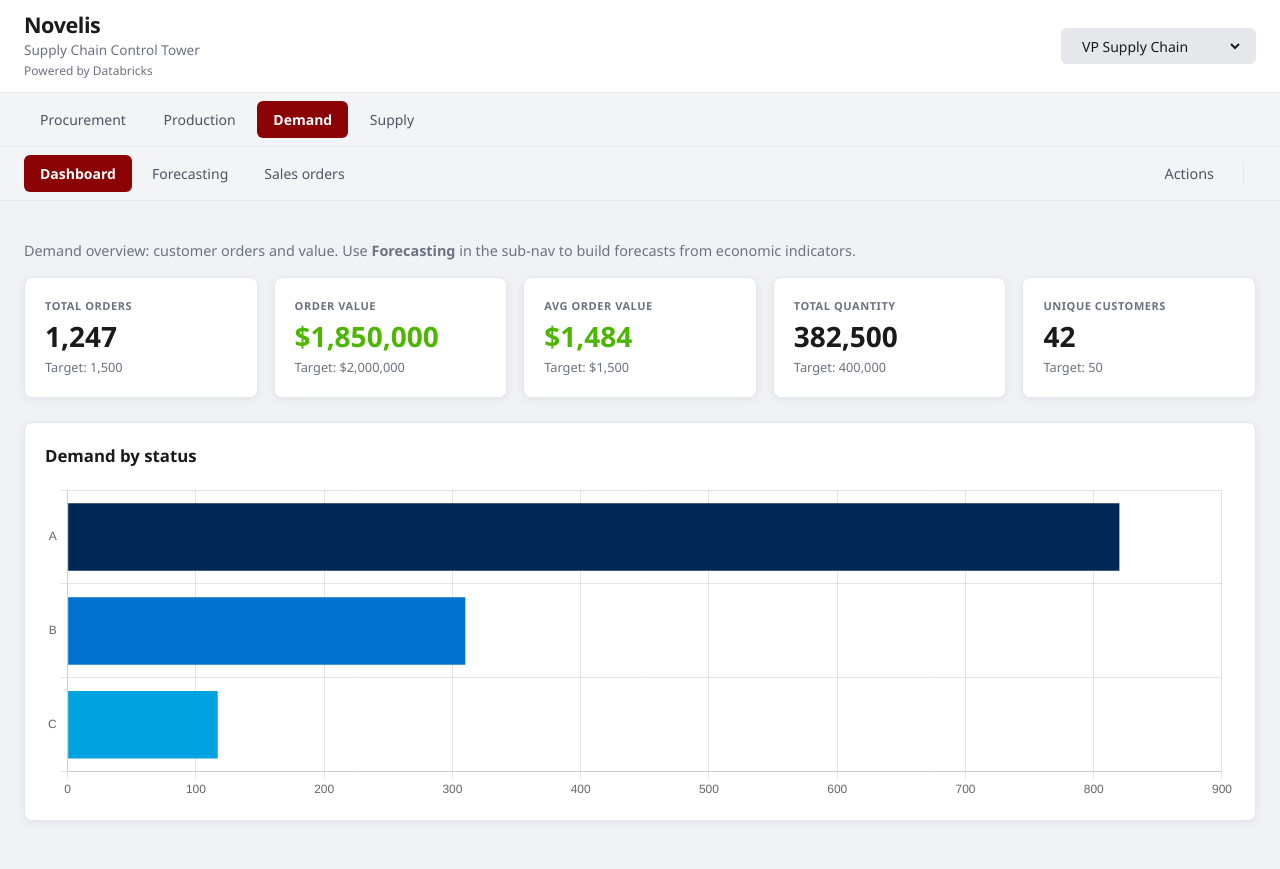
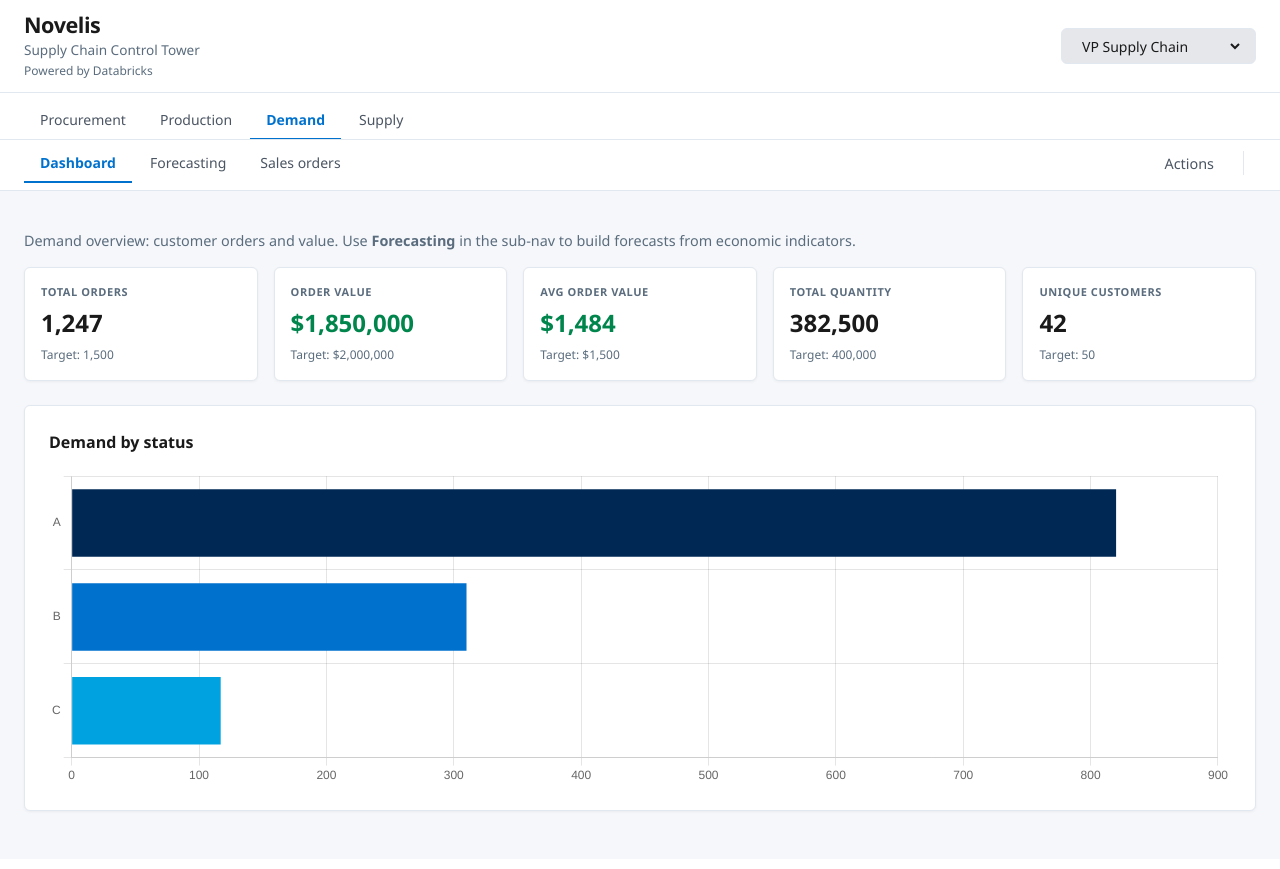
Before and after one commit to noelhoxie/AI_demo, a Flask app: page /demand in a window 1280 px wide. After the commit the page ends 813 px from the top, so only its background shows below. Run offline with Flask 3, Linux system fonts and the light colour scheme; data that the repository does not hold is empty; some libraries are stand-ins or nearby versions.

Commit message:
Minimal nav styling, company tweaks, DESIGN.md

```diff
--- a/supply_chain_dashboard/company.py
+++ b/supply_chain_dashboard/company.py
@@ -18,8 +18,8 @@
 # Actions page subtitle (under the app name on /actions)
 COMPANY_ACTIONS_SUBTITLE = "Actions by role"
 
-# Primary brand color (hex). Novelis burgundy/dark red from brand palette.
-COMPANY_PRIMARY_COLOR = "#8B0304"
+# Primary brand color (hex). Novelis blue from brand palette.
+COMPANY_PRIMARY_COLOR = "#0072CE"
 
 
 def get_company():
--- a/supply_chain_dashboard/static/css/style.css
+++ b/supply_chain_dashboard/static/css/style.css
@@ -1,26 +1,34 @@
-/* Supply Chain Dashboard — Control Tower template (Novelis) */
+/* Supply Chain Dashboard — minimal, professional (no icons; text-only UI)
+ * Design tokens: spacing scale 4px base → 8, 12, 16, 24, 32px; single font; limited palette.
+ * See DESIGN.md for page templates and patterns.
+ */
 :root {
-  --color-primary: #8B0304;
-  --color-bg: #F0F2F5;
+  --color-primary: #0072CE;
+  --color-bg: #F5F7FA;
   --color-card: #FFFFFF;
   --color-border: #E2E8F0;
   --color-text: #1a1a1a;
-  --color-text-muted: #6B7280;
-  --color-success: #4DB600;
+  --color-text-muted: #5A6C7D;
+  --color-success: #00854D;
   --color-warning: #C9A227;
   --font-sans: 'Segoe UI', 'Helvetica Neue', Arial, sans-serif;
-  --shadow: 0 2px 8px rgba(0, 0, 0, 0.06);
-  --shadow-card: 0 2px 8px rgba(0, 0, 0, 0.06);
-  --radius: 8px;
-  /* Light header and nav (Control Tower style) */
+  --shadow: 0 1px 3px rgba(0, 0, 0, 0.05);
+  --shadow-card: 0 1px 3px rgba(0, 0, 0, 0.05);
+  --radius: 6px;
+  /* Spacing scale (4px base) */
+  --space-8: 0.5rem;
+  --space-12: 0.75rem;
+  --space-16: 1rem;
+  --space-24: 1.5rem;
+  --space-32: 2rem;
   --header-bg: #FFFFFF;
   --header-text: #1a1a1a;
-  --header-text-muted: #6B7280;
-  --nav-bg: #F3F4F6;
+  --header-text-muted: #5A6C7D;
+  --nav-bg: #F8FAFC;
   --nav-tab-inactive: #4B5563;
   --nav-tab-active-bg: var(--color-primary);
   --nav-tab-active-text: #FFFFFF;
-  --header-user-bg: #4DB600;
+  --header-user-bg: #00854D;
   --header-user-text: #FFFFFF;
   --btn-action-secondary-bg: #166534;
   --btn-action-secondary-text: #FFFFFF;
@@ -204,11 +212,11 @@
 .actions-dropdown-item:hover { background: var(--color-bg); color: var(--color-primary); }
 .actions-dropdown-item.disabled { color: var(--color-text-muted); cursor: default; }
 
-/* Top nav: two major rows — row 1 = main nav (Procurement, Production, Demand, Supply), row 2 = tools + actions */
+/* Top nav: minimal two-row — row 1 = main nav, row 2 = sub-nav + actions */
 .nav-top {
   display: flex;
   flex-direction: column;
-  background: var(--nav-bg);
+  background: var(--header-bg);
   border-bottom: 1px solid var(--color-border);
   font-family: var(--font-sans);
 }
@@ -217,39 +225,66 @@
   flex-wrap: wrap;
   align-items: center;
   gap: 0;
-  padding: 0.5rem 1.5rem;
-  min-height: 48px;
+  padding: 0 1.5rem;
+  min-height: 0;
 }
 .nav-row-1 {
-  border-bottom: 1px solid var(--color-border);
+  padding-top: 0.5rem;
+  padding-bottom: 0;
+  min-height: 40px;
 }
-.nav-row-2 .nav-tabs,
-.nav-row-2 .nav-links {
-  gap: 0.35rem;
+.nav-row-2 {
+  padding-top: 0.25rem;
+  padding-bottom: 0.5rem;
+  min-height: 36px;
+  border-top: 1px solid var(--color-border);
 }
 .nav-row-2 .nav-actions {
   margin-left: auto;
 }
-/* Tiered sub-nav: subpages under current main section */
+/* Sub-nav: minimal text links */
 .nav-sub .nav-secondary {
-  gap: 0.75rem;
+  gap: 0;
 }
 .nav-sub-label {
-  font-size: 0.75rem;
+  font-size: 0.7rem;
   font-weight: 600;
   text-transform: uppercase;
-  letter-spacing: 0.04em;
+  letter-spacing: 0.05em;
   color: var(--color-text-muted);
-  margin-right: 0.25rem;
-  padding-right: 0.5rem;
+  margin-right: 0.75rem;
+  padding-right: 0.75rem;
   border-right: 1px solid var(--color-border);
 }
 .nav-sub .nav-links {
-  gap: 0.25rem;
+  gap: 0.125rem;
 }
 .nav-sub-link {
   font-size: 0.8125rem;
-  padding: 6px 12px;
+  font-weight: 500;
+  padding: 0.375rem 0.625rem;
+  color: var(--color-text-muted);
+  text-decoration: none;
+  border: none;
+  background: transparent;
+  border-radius: 4px;
+  white-space: nowrap;
+  cursor: pointer;
+  font-family: inherit;
+  transition: color 0.12s ease, background 0.12s ease;
+}
+.nav-sub-link:hover {
+  color: var(--color-text);
+  background: rgba(0, 0, 0, 0.04);
+}
+.nav-sub-link.active {
+  color: var(--color-primary);
+  font-weight: 600;
+  background: transparent;
+  border-bottom: 2px solid var(--color-primary);
+  border-radius: 0;
+  padding-bottom: calc(0.375rem - 2px);
+  margin-bottom: -1px;
 }
 .nav-sub-empty .nav-secondary .nav-links {
   display: none;
@@ -258,67 +293,75 @@
 .nav-secondary {
   display: flex;
   align-items: center;
-  gap: 0.35rem;
+  gap: 0;
   flex-shrink: 0;
 }
 .nav-group-label {
   font-size: 0.7rem;
   font-weight: 600;
   text-transform: uppercase;
-  letter-spacing: 0.04em;
+  letter-spacing: 0.05em;
   color: var(--color-text-muted);
-  margin-right: 0.25rem;
+  margin-right: 0.5rem;
 }
-.nav-tabs,
+.nav-tabs {
+  display: flex;
+  gap: 0.125rem;
+  flex-shrink: 0;
+}
 .nav-links {
   display: flex;
-  gap: 0.35rem;
+  gap: 0.125rem;
   flex-shrink: 0;
 }
+/* Main nav tabs: text-only with underline active state */
 .nav-tab.tab-link,
 .nav-tabs .tab-link,
 .nav-links .tab-link {
-  padding: 8px 16px;
+  padding: 0.5rem 1rem;
   font-size: 0.875rem;
   font-weight: 500;
   color: var(--nav-tab-inactive);
   text-decoration: none;
   border: none;
   background: transparent;
-  border-radius: 6px;
+  border-radius: 0;
   white-space: nowrap;
   cursor: pointer;
   font-family: inherit;
-  transition: color 0.15s ease, background 0.15s ease;
+  transition: color 0.12s ease, border-color 0.12s ease;
+  border-bottom: 2px solid transparent;
+  margin-bottom: -1px;
 }
 .nav-tab.tab-link:hover,
 .nav-tabs .tab-link:hover,
 .nav-links .tab-link:hover {
   color: var(--color-text);
-  background: rgba(0, 0, 0, 0.04);
 }
 .nav-tab.tab-link.active,
 .nav-tabs .tab-link.active,
 .nav-links .tab-link.active,
 .nav-tabs .tab.active {
-  color: var(--nav-tab-active-text);
+  color: var(--color-primary);
   font-weight: 600;
-  background: var(--nav-tab-active-bg);
+  background: transparent;
+  border-bottom-color: var(--color-primary);
 }
 .nav-tabs .tab {
-  padding: 8px 16px;
+  padding: 0.5rem 1rem;
   font-size: 0.875rem;
   font-family: inherit;
   color: var(--nav-tab-inactive);
   background: transparent;
   border: none;
-  border-radius: 6px;
+  border-bottom: 2px solid transparent;
+  border-radius: 0;
   cursor: pointer;
-  transition: color 0.15s ease, background 0.15s ease;
+  margin-bottom: -1px;
+  transition: color 0.12s ease, border-color 0.12s ease;
 }
 .nav-tabs .tab:hover {
   color: var(--color-text);
-  background: rgba(0, 0, 0, 0.04);
 }
 .nav-sep {
   width: 1px;
@@ -424,53 +467,54 @@
 }
 .command-bar-actions { display: flex; flex-wrap: wrap; gap: 0.5rem; align-items: center; }
 
-.main { max-width: 1400px; margin: 0 auto; padding: 1.5rem; }
-.panel { display: none; gap: 1.5rem; align-items: start; }
+.main { max-width: 1280px; margin: 0 auto; padding: var(--space-24); }
+.panel { display: none; gap: var(--space-24); align-items: start; }
 .panel.active { display: grid; }
-.main.comments-open .panel { grid-template-columns: 1fr 320px; }
+.main.comments-open .panel { grid-template-columns: 1fr 300px; }
 .main:not(.comments-open) .panel { grid-template-columns: 1fr; }
 .main:not(.comments-open) .comments-section { display: none !important; }
 .panel-content { min-width: 0; }
 @media (max-width: 900px) {
   .main.comments-open .panel { grid-template-columns: 1fr; }
+  .main { padding: var(--space-16); }
 }
 
 .kpi-row {
   display: grid;
-  grid-template-columns: repeat(auto-fit, minmax(160px, 1fr));
-  gap: 1rem;
-  margin-bottom: 1.5rem;
+  grid-template-columns: repeat(auto-fit, minmax(140px, 1fr));
+  gap: var(--space-16);
+  margin-bottom: var(--space-24);
 }
 .kpi-card {
   background: var(--color-card);
   border-radius: var(--radius);
-  padding: 1.25rem;
+  padding: var(--space-16);
   box-shadow: var(--shadow-card);
   border: 1px solid var(--color-border);
 }
-.kpi-card .label { font-size: 11px; color: var(--color-text-muted); text-transform: uppercase; letter-spacing: 0.05em; margin-bottom: 0.35rem; font-weight: 600; }
-.kpi-card .value { font-size: 1.75rem; font-weight: 700; color: var(--color-text); line-height: 1.2; }
+.kpi-card .label { font-size: 0.6875rem; color: var(--color-text-muted); text-transform: uppercase; letter-spacing: 0.05em; margin-bottom: var(--space-8); font-weight: 600; }
+.kpi-card .value { font-size: 1.5rem; font-weight: 600; color: var(--color-text); line-height: 1.2; }
 .kpi-card .value.money { color: var(--color-success); }
 .kpi-card .value.percent { color: var(--color-primary); }
-.kpi-card .target { font-size: 0.8rem; color: var(--color-text-muted); margin-top: 0.25rem; }
+.kpi-card .target { font-size: 0.75rem; color: var(--color-text-muted); margin-top: var(--space-8); }
 
 .charts-row {
   display: grid;
-  grid-template-columns: repeat(auto-fit, minmax(380px, 1fr));
-  gap: 1.5rem;
-  margin-bottom: 1.5rem;
+  grid-template-columns: repeat(auto-fit, minmax(340px, 1fr));
+  gap: var(--space-24);
+  margin-bottom: var(--space-24);
 }
 .chart-card {
   background: var(--color-card);
   border-radius: var(--radius);
-  padding: 1.25rem;
+  padding: var(--space-24);
   box-shadow: var(--shadow-card);
   border: 1px solid var(--color-border);
 }
-.chart-card h3 { margin: 0 0 0.75rem; font-size: 1.05rem; font-weight: 700; color: var(--color-text); }
-.chart-card h4 { margin: 0 0 0.75rem; font-size: 0.95rem; font-weight: 600; color: var(--color-text); }
+.chart-card h3 { margin: 0 0 var(--space-12); font-size: 1rem; font-weight: 600; color: var(--color-text); }
+.chart-card h4 { margin: 0 0 var(--space-12); font-size: 0.9375rem; font-weight: 600; color: var(--color-text); }
 .chart-container { position: relative; height: 280px; }
-.sim-intro, .panel-content > p.meta { font-size: 0.9rem; color: var(--color-text-muted); margin-bottom: 1rem; line-height: 1.5; }
+.sim-intro, .panel-content > p.meta { font-size: 0.875rem; color: var(--color-text-muted); margin-bottom: var(--space-16); line-height: 1.5; }
 
 .executive-summary-page .report-header { margin-bottom: 2rem; padding-bottom: 1rem; border-bottom: 1px solid var(--color-border); }
 .executive-summary-page .report-header h2 { margin: 0 0 0.35rem; font-size: 1.5rem; font-weight: 600; color: var(--color-text); }
@@ -540,19 +584,22 @@
 }
 .btn-primary { background: var(--color-primary); color: white; }
 .btn-primary:hover { filter: brightness(1.05); }
+.btn-primary:focus-visible { outline: 2px solid var(--color-primary); outline-offset: 2px; }
 .btn-primary:disabled { opacity: 0.6; cursor: not-allowed; }
 .btn-secondary { background: var(--color-card); color: var(--color-text-muted); border: 1px solid var(--color-border); }
 .btn-secondary:hover { border-color: var(--color-text-muted); color: var(--color-text); }
-.empty-state { color: var(--color-text-muted); font-size: 0.9rem; }
+.btn-secondary:focus-visible { outline: 2px solid var(--color-border); outline-offset: 2px; }
+.empty-state { color: var(--color-text-muted); font-size: 0.875rem; padding: var(--space-16); }
+.loading { color: var(--color-text-muted); font-size: 0.875rem; }
 
 /* Shared filters bar and interactivity */
 .filters-bar {
   display: flex;
   flex-wrap: wrap;
   align-items: center;
-  gap: 1rem;
-  padding: 0.75rem 1rem;
-  margin-bottom: 1rem;
+  gap: var(--space-16);
+  padding: var(--space-12) var(--space-16);
+  margin-bottom: var(--space-16);
   background: var(--color-card);
   border: 1px solid var(--color-border);
   border-radius: var(--radius);
@@ -602,14 +649,12 @@
 
 .app-footer {
   text-align: center;
-  padding: 1rem;
+  padding: var(--space-16);
   font-size: 0.8rem;
   color: var(--color-text-muted);
   border-top: 1px solid var(--color-border);
-  margin-top: 2rem;
+  margin-top: var(--space-32);
 }
-
-.loading { color: var(--color-text-muted); }
 
 /* Actions page */
 .actions-page { max-width: 900px; }
@@ -719,10 +764,10 @@
   background: var(--color-card);
   border: 1px solid var(--color-border);
   border-radius: var(--radius);
-  box-shadow: 0 8px 32px rgba(0,0,0,0.15);
+  box-shadow: 0 4px 20px rgba(0,0,0,0.08);
   width: 100%;
   max-width: 420px;
-  padding: 1.5rem;
+  padding: var(--space-24);
 }
 .modal-dialog h3 { margin: 0 0 1rem; font-size: 1.1rem; font-weight: 700; color: var(--color-text); }
 .modal-dialog .form-group { margin-bottom: 1rem; }
```
Also changed, not shown: supply_chain_dashboard/DESIGN.md (added, +80 -0 lines).
